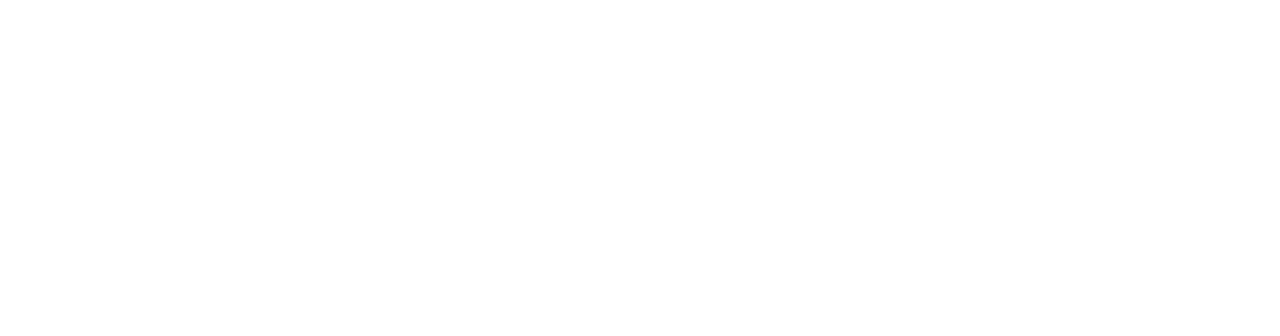
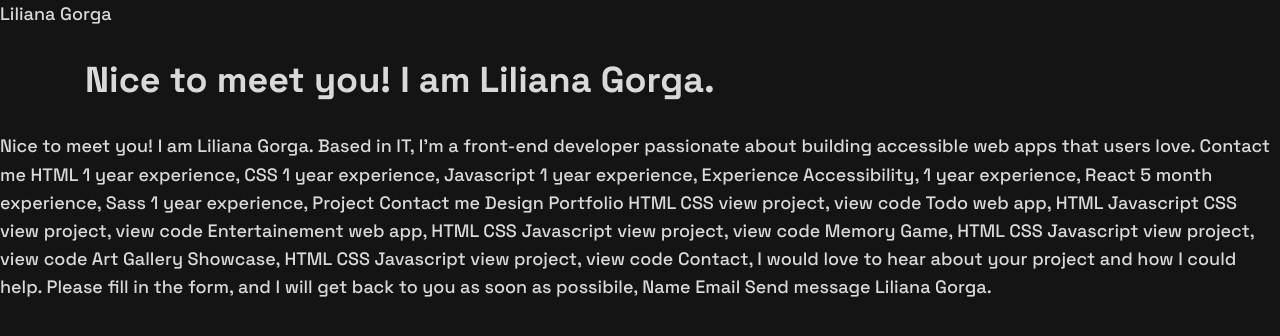
Before and after one commit to lilianagorga/portfolio-4, a plain HTML site: page index.html in a window 1280 px wide. Drawn offline with Linux system fonts and the light colour scheme.

Commit message:
added global styles

```diff
--- a/index.html
+++ b/index.html
@@ -4,10 +4,30 @@
     <meta charset="UTF-8">
     <meta http-equiv="X-UA-Compatible" content="IE=edge">
     <meta name="viewport" content="width=device-width, initial-scale=1.0">
+    <link rel="preconnect" href="https://fonts.googleapis.com">
+    <link rel="preconnect" href="https://fonts.gstatic.com" crossorigin>
+    <link href="https://fonts.googleapis.com/css2?family=Space+Grotesk:wght@500;700&display=swap" rel="stylesheet">
+    <link rel="icon" type="image/png" sizes="32*32" href="images/favicon-32x32.png">
     <link rel="stylesheet" href="style.css">
-    <title>Document</title>
+    <title>Frontend Mentor | Single-page developer portfolio</title>
 </head>
 <body>
+    <header class="header">
+        Liliana Gorga
+    </header>
 
+    <main class="main">
+        <div class="wrapper">
+            <h1>Nice to meet you! I am Liliana Gorga.</h1>
+        </div>
+    </main>
+
+    <footer class="footer"></footer>
+
+    Nice to meet you! I am Liliana Gorga. Based in IT, I'm a front-end developer passionate about building accessible web apps that users love. Contact me HTML 1 year experience, CSS 1 year experience,
+    Javascript 1 year experience, Experience Accessibility, 1 year experience, React 5 month experience, Sass 1 year experience, Project Contact me Design Portfolio HTML CSS view project, view code Todo web app, HTML Javascript CSS view project, view code Entertainement web app, HTML CSS Javascript view project, view code Memory Game, HTML CSS Javascript view project, view code Art Gallery Showcase,
+    HTML CSS Javascript view project, view code Contact, I would love to hear about your project
+    and how I could help. Please fill in the form, and I will get back to you as soon as possibile,
+    Name Email Send message Liliana Gorga.
 </body>
 </html>
--- a/style.css
+++ b/style.css
@@ -0,0 +1,46 @@
+:root {
+    --bg-body: hsl(0, 0%, 8%);
+    --bg-contact: hsl(0, 0%, 14%);
+    --accent: hsl(153, 71%, 59%);
+    --text1: hsl(0, 0%, 85%);
+    --text2: hsl(0, 0%, 100%);
+    --invalid: hsl(7, 100%, 68%);
+    --fs-18: 1.125rem;
+    --fs-88: 5.5rem;
+    --fs-72: 4.5rem;
+    --fs-40: 2.5rem;
+    --fs-48: 3rem;
+    --fs-32: 2rem;
+    --fs-24: 1.5rem;
+    --container: 69.375rem;
+}
+
+html {
+    box-sizing: border-box;
+    font-size: 100%;
+}
+
+*, *::before, *::after {
+    box-sizing: inherit;
+}
+
+body {
+    margin: 0;
+    font-family: 'Space Grotesk', sans-serif;
+    background-color: var(--bg-body);
+    color: var(--text1);
+    font-size: var(--fs-18);
+    line-height: 1.56;
+}
+
+.wrapper {
+    width: calc(100% - 2rem);
+    max-width: var(--container);
+    margin-inline: auto;
+}
+
+@media (min-width: 37.5em) {
+    .wrapper {
+        width: calc(100% - 3.75rem);
+    }
+}
```
